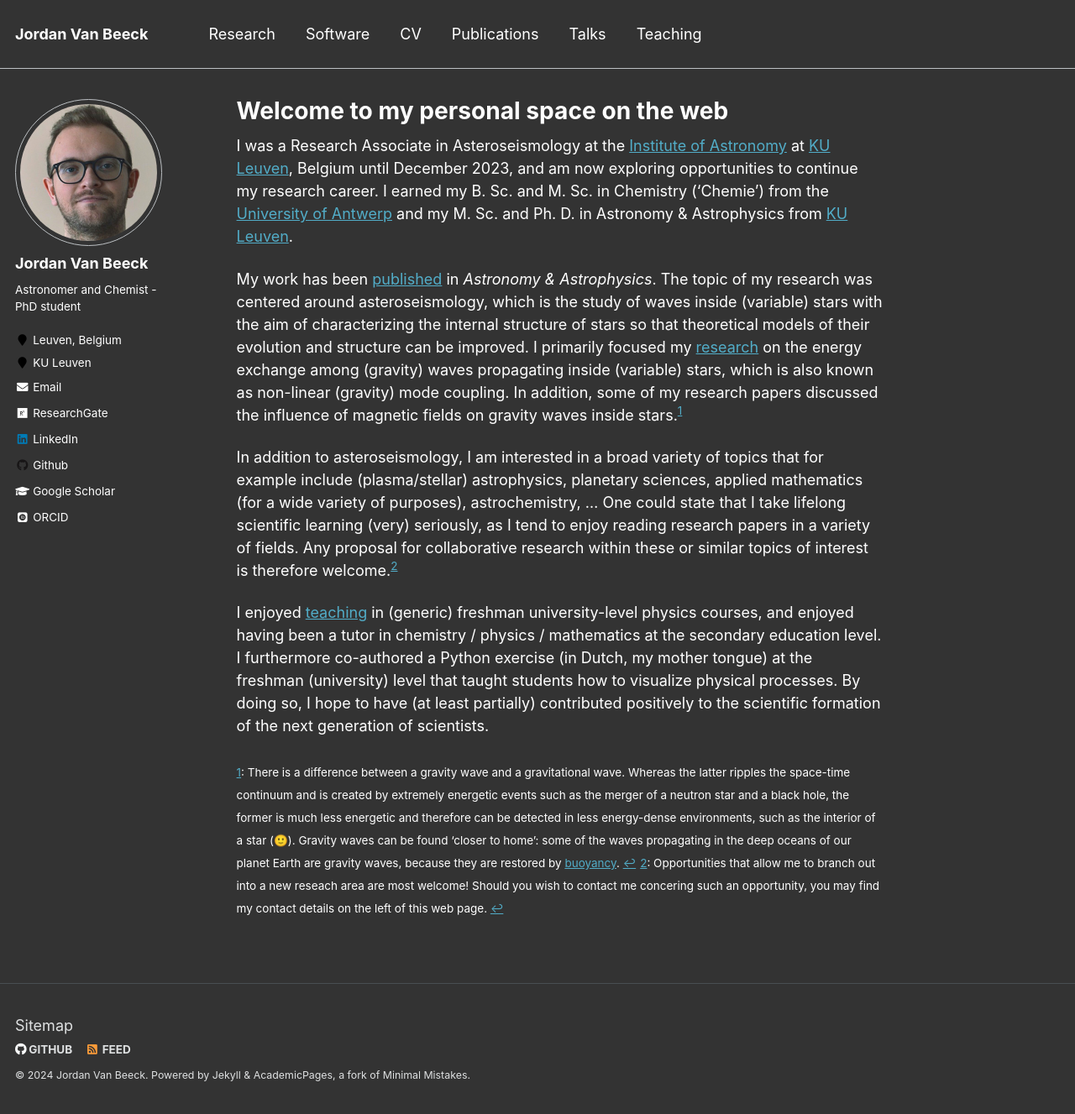
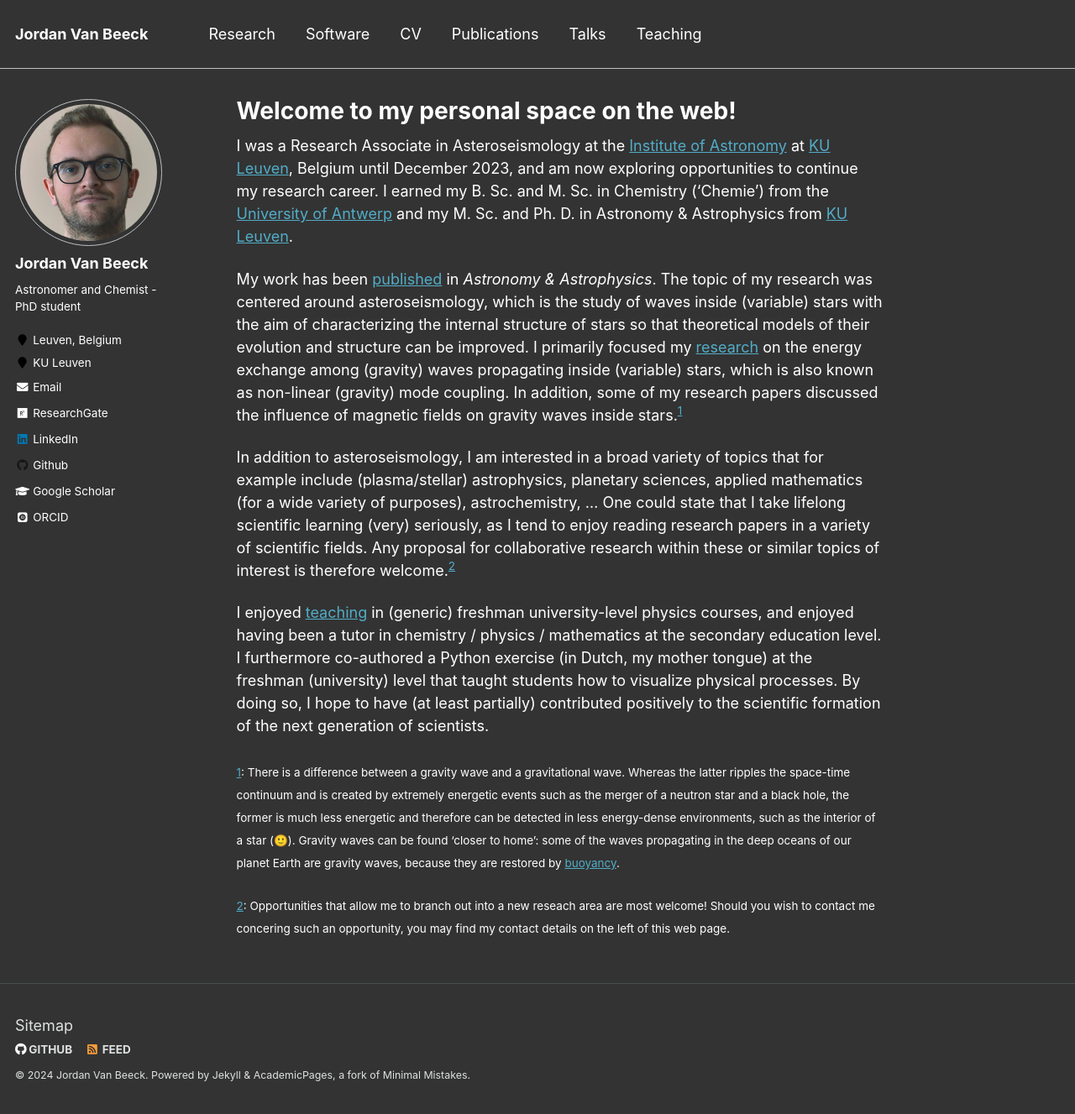
Before and after one commit to JVB11/jvb11.github.io, a Jekyll site: the page built from _pages/about.md, in a window 1280 px wide and 1327 px high. Shown: the whole window at 84% size. Built offline with Jekyll 4.4.1, drawn with Linux system fonts in a browser that asks for light colours; emoji names are drawn with the system emoji font; some web fonts are replaced.

Commit message:
Update about.md

```diff
--- a/_pages/about.md
+++ b/_pages/about.md
@@ -1,6 +1,6 @@
 ---
 permalink: /
-title: "Welcome to my personal space on the web"
+title: "Welcome to my personal space on the web!"
 excerpt: "About me"
 author_profile: true
 redirect_from:
@@ -13,11 +13,12 @@ I was a Research Associate in Asteroseismology at the [Institute of Astronomy](h
 My work has been [published](https://jvb11.github.io/publications) in *Astronomy & Astrophysics*. The topic of my research was centered around asteroseismology, which is the study of waves inside (variable) stars with the aim of characterizing the internal structure of stars so that theoretical models of their evolution and structure can be improved. I primarily focused my [research](https://jvb11.github.io/research) on the energy exchange among (gravity) waves propagating inside (variable) stars, which is also known as non-linear (gravity) mode coupling. In addition, some of my research papers discussed the influence of magnetic fields on gravity waves inside stars.<sup id="a1">[1](#fn1)</sup>
 
 In addition to asteroseismology, I am interested in a broad variety of topics that for example include (plasma/stellar) astrophysics, planetary sciences, applied mathematics (for a wide variety of purposes), astrochemistry, ...
-One could state that I take lifelong scientific learning (very) seriously, as I tend to enjoy reading research papers in a variety of fields.
+One could state that I take lifelong scientific learning (very) seriously, as I tend to enjoy reading research papers in a variety of scientific fields.
 Any proposal for collaborative research within these or similar topics of interest is therefore welcome.<sup id="a2">[2](#fn2)</sup>
 
 I enjoyed [teaching](https://jvb11.github.io/teaching) in (generic) freshman university-level physics courses, and enjoyed having been a tutor in chemistry / physics / mathematics at the secondary education level. I furthermore co-authored a Python exercise (in Dutch, my mother tongue) at the freshman (university) level that taught students how to visualize physical processes.
 By doing so, I hope to have (at least partially) contributed positively to the scientific formation of the next generation of scientists.
 
-<sub><a name="fn1">1</a>: There is a difference between a gravity wave and a gravitational wave. Whereas the latter ripples the space-time continuum and is created by extremely energetic events such as the merger of a neutron star and a black hole, the former is much less energetic and therefore can be detected in less energy-dense environments, such as the interior of a star (:slightly_smiling_face:). Gravity waves can be found 'closer to home': some of the waves propagating in the deep oceans of our planet Earth are gravity waves, because they are restored by [buoyancy](https://en.wikipedia.org/wiki/Buoyancy). [↩](#a1)</sub>
-<sub><a name="fn2">2</a>: Opportunities that allow me to branch out into a new reseach area are most welcome! Should you wish to contact me concering such an opportunity, you may find my contact details on the left of this web page. [↩](#a2)</sub>
+<sub><a name="fn1">1</a>: There is a difference between a gravity wave and a gravitational wave. Whereas the latter ripples the space-time continuum and is created by extremely energetic events such as the merger of a neutron star and a black hole, the former is much less energetic and therefore can be detected in less energy-dense environments, such as the interior of a star (:slightly_smiling_face:). Gravity waves can be found 'closer to home': some of the waves propagating in the deep oceans of our planet Earth are gravity waves, because they are restored by [buoyancy](https://en.wikipedia.org/wiki/Buoyancy).</sub>
+
+<sub><a name="fn2">2</a>: Opportunities that allow me to branch out into a new reseach area are most welcome! Should you wish to contact me concering such an opportunity, you may find my contact details on the left of this web page.</sub>
```
